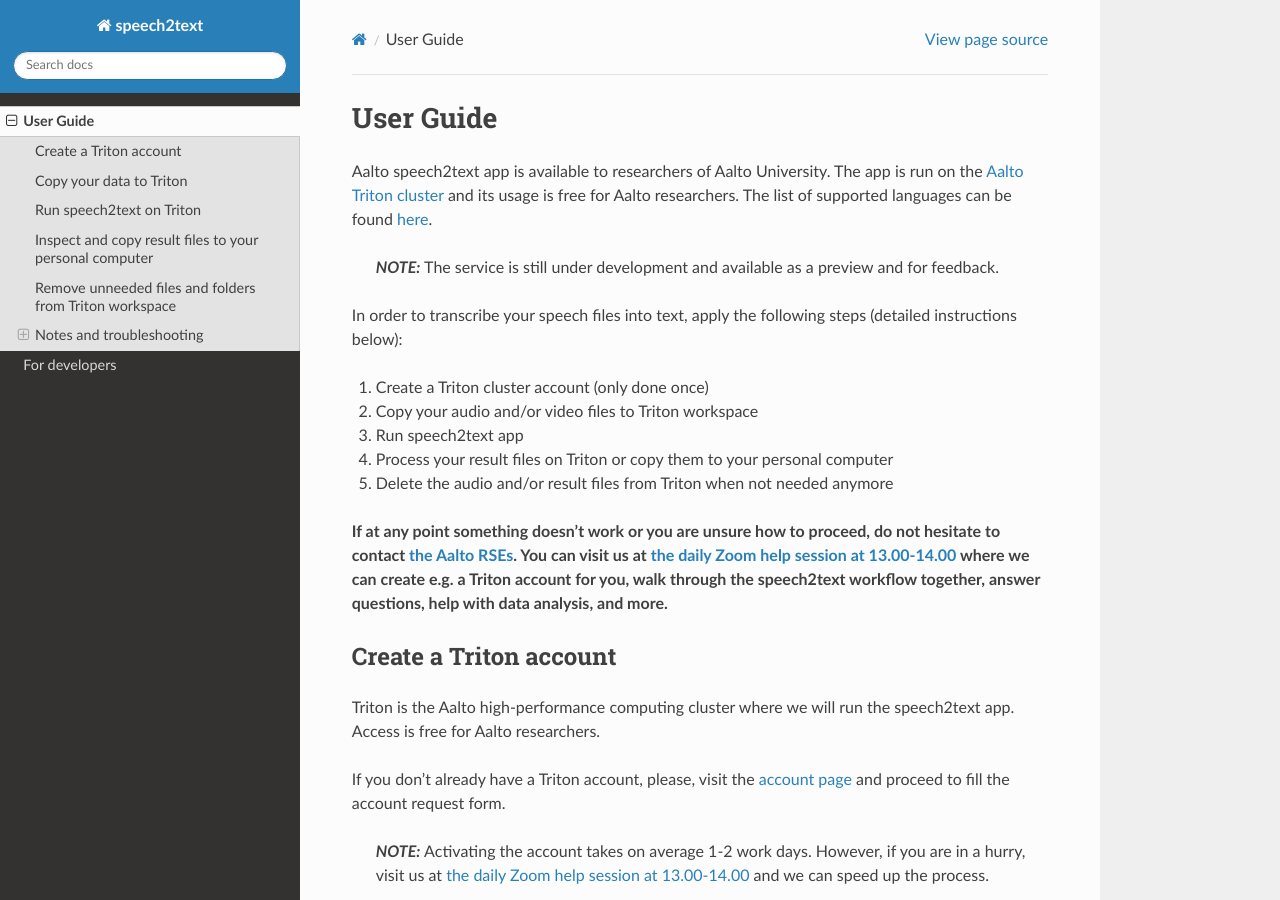
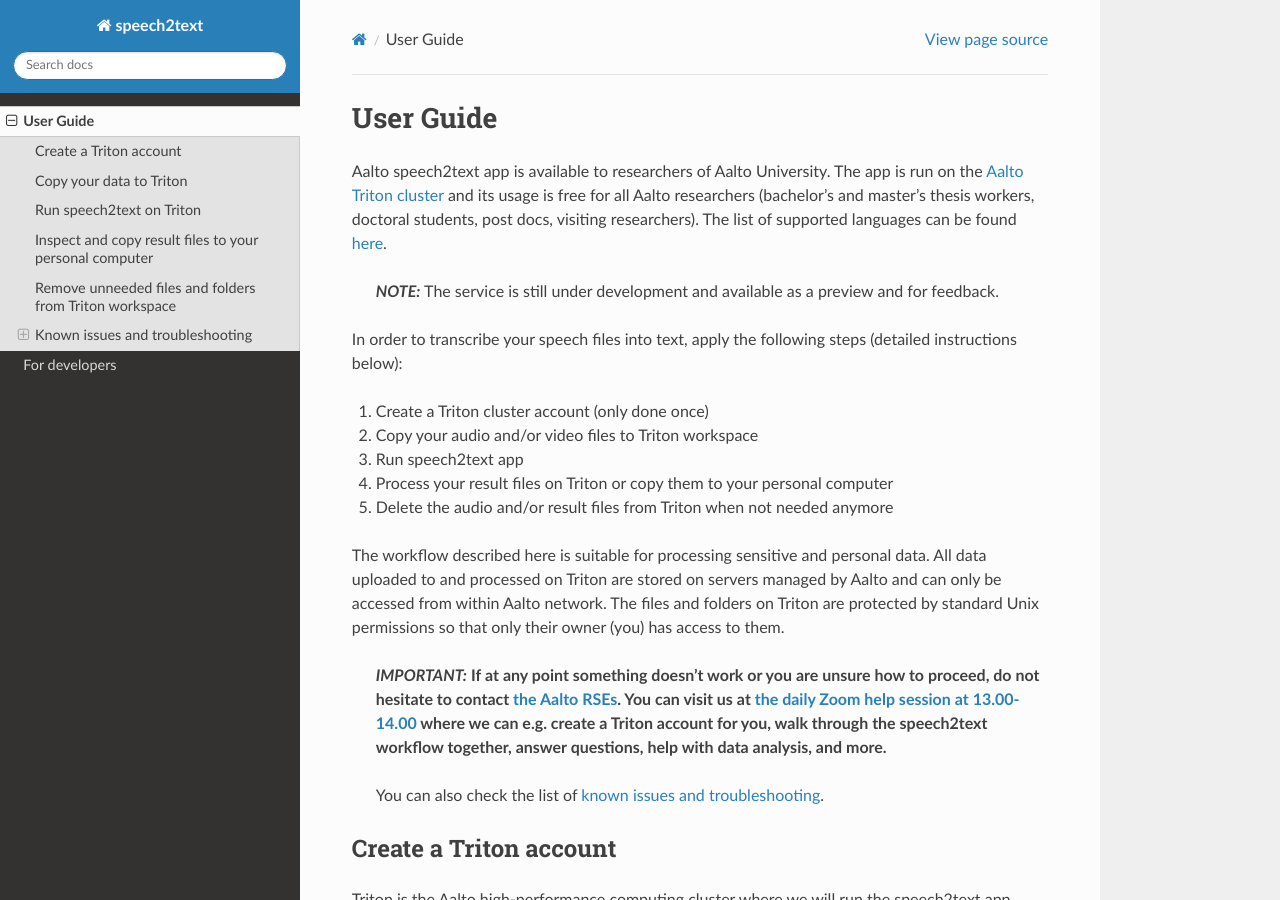
Before and after one commit to AaltoRSE/speech2text, a Sphinx documentation site: the page built from docs/source/user_guide.md, in a window 1280 px wide and 900 px high. Built offline with Sphinx 7.4.7 and the Read the Docs theme 2.0.0, drawn with Linux system fonts in a browser that asks for light colours; some of the changed text lies outside the part shown.

Commit message:
UPD: rearrange userguide

````diff
--- a/docs/source/user_guide.md
+++ b/docs/source/user_guide.md
@@ -1,6 +1,6 @@
 # User Guide
 
-Aalto speech2text app is available to researchers of Aalto University. The app is run on the [Aalto Triton cluster](https://scicomp.aalto.fi/triton/) and its usage is free for Aalto researchers. The list of supported languages can be found [here](https://github.com/openai/whisper#available-models-and-languages).
+Aalto speech2text app is available to researchers of Aalto University. The app is run on the [Aalto Triton cluster](https://scicomp.aalto.fi/triton/) and its usage is free for all Aalto researchers (bachelor's and master's thesis workers, doctoral students, post docs, visiting researchers). The list of supported languages can be found [here](https://github.com/openai/whisper#available-models-and-languages).
 
 > **_NOTE:_** The service is still under development and available as a preview and for feedback.
 
@@ -16,7 +16,12 @@
 
 5. Delete the audio and/or result files from Triton when not needed anymore
 
-**If at any point something doesn't work or you are unsure how to proceed, do not hesitate to contact [the Aalto RSEs](https://scicomp.aalto.fi/rse/). You can visit us at [the daily Zoom help session at 13.00-14.00](https://scicomp.aalto.fi/help/garage/#id1) where we can create e.g. a Triton account for you, walk through the speech2text workflow together, answer questions, help with data analysis, and more.**
+The workflow described here is suitable for processing sensitive and personal data.
+All data uploaded to and processed on Triton are stored on servers managed by Aalto and can only be accessed from within Aalto network. The files and folders on Triton are protected by standard Unix permissions so that only their owner (you) has access to them.
+
+>**_IMPORTANT:_** **If at any point something doesn't work or you are unsure how to proceed, do not hesitate to contact [the Aalto RSEs](https://scicomp.aalto.fi/rse/). You can visit us at [the daily Zoom help session at 13.00-14.00](https://scicomp.aalto.fi/help/garage/#id1) where we can e.g. create a Triton account for you, walk through the speech2text workflow together, answer questions, help with data analysis, and more.**
+>
+>You can also check the list of [known issues and troubleshooting](#known-issues-and-troubleshooting).
 
 ## Create a Triton account
 
@@ -271,22 +276,24 @@
 
 
 
-## Notes and troubleshooting
+
+
+
+
+## Known issues and troubleshooting
 
 **If at any point something doesn't work or you are unsure how to proceed, do not hesitate to contact [the Aalto RSEs](https://scicomp.aalto.fi/rse/). You can visit us at [the daily Zoom help session at 13.00-14.00](https://scicomp.aalto.fi/help/garage/#id1) where we can walk through the speech2text workflow together, debug problems, answer questions, help with data analysis, and more.**
 
-### Processing sensitive and personal data
+### My transcription has a weird segment where a word or two are repeated over and over for a minute.
 
-The workflow described here is suitable for processing sensitive and personal data.
-All data uploaded to and processed on Triton is stored on servers managed by Aalto and can only be accessed from within Aalto network. The files and folders on Triton are protected by standard Unix permissions so that only their owner (you) has access to them.
 
-### My speech2text process ran over night and I got noted that the job failed due to time limit
+### My speech2text process ran over night and I got noted that the job failed due to time limit.
 
 The run time of speech2text on a single audio file is limited to 24 hours by default. If you have very large audio files (several hours), you can try setting the maximum run time to a larger value, e.g. 72 hours, with
 ```
 export SPEECH2TEXT_TIME=72:00:00
 ```
-Run the speech2text again according to the guide [above](#run-speech2text-on-triton).
+Run the speech2text on your file/folder again normally according to the guide [above](#run-speech2text-on-triton).
 
 ### I accidentally closed the browser tab/window when speech2text was still running.
 
````
